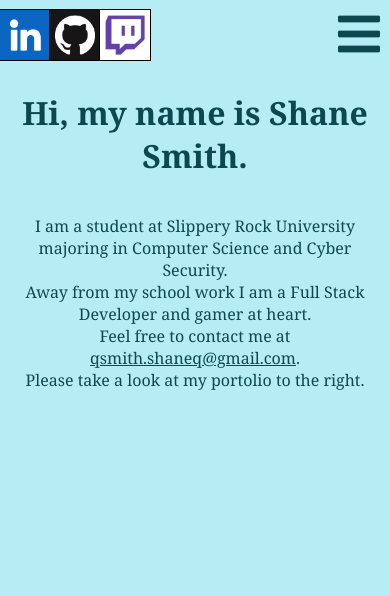
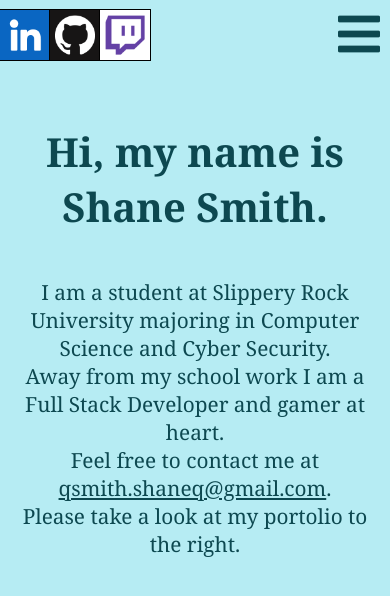
Before and after one commit to sas1041/Personal-Website, a PHP site: page / in a window 390 px wide. Shown: the top 596 px of the page. Run offline with PHP 8.4, Linux system fonts and the light colour scheme.

Commit message:
Changed css for main content

```diff
--- a/css/style.css
+++ b/css/style.css
@@ -51,11 +51,13 @@
 }
 
 #content h1 {
-  font-size: 52px;
+  font-size: 3em;
 }
 
 #content p {
-  font-size: 20px;
+  font-size: 1.2em;
+  padding: 0;
+  margin: 0.5em 0;
 }
 
 #content a:link {
@@ -553,19 +555,34 @@
             justify-content: center;
   }
   #content {
-    margin-top: 70px;
+    margin-top: 25%;
     width: 100%;
     padding: 0px 20px;
   }
   #content h1 {
-    font-size: 32px;
+    font-size: 2.5em;
   }
   #content p {
-    font-size: 16px;
-    text-align: center;
+    font-size: 1.3em;
+    margin: 0.8em 0;
   }
   #leftArrow, #rightArrow, .empty {
     display: none;
   }
+  #menu a:first-child {
+    -webkit-box-ordinal-group: 4;
+        -ms-flex-order: 3;
+            order: 3;
+  }
+  #menu a:nth-child(2) {
+    -webkit-box-ordinal-group: 2;
+        -ms-flex-order: 1;
+            order: 1;
+  }
+  #menu a:nth-child(2) {
+    -webkit-box-ordinal-group: 3;
+        -ms-flex-order: 2;
+            order: 2;
+  }
 }
 /*# sourceMappingURL=style.css.map */
--- a/css/style.sass
+++ b/css/style.sass
@@ -34,13 +34,16 @@
     flex-flow: column nowrap
     width: 60%
     h1
-        font-size: 52px
+        font-size: 3em
     p
-        font-size: 20px
+        font-size: 1.2em
+        padding: 0
+        margin: 0.5em 0
     a:link
         color: $primary-color
     a:hover
         text-decoration: none
+    #aboutme
 #projects
     display: flex
     justify-content: space-around
@@ -335,13 +338,20 @@
         align-items: flex-start
         justify-content: center
     #content
-        margin-top: 70px
+        margin-top: 25%
         width: 100%
         padding: 0px 20px
         h1
-            font-size: 32px
+            font-size: 2.5em
         p
-            font-size: 16px
-            text-align: center
+            font-size: 1.3em
+            margin: 0.8em 0
     #leftArrow, #rightArrow, .empty
         display: none
+    #menu
+        a:first-child
+            order: 3
+        a:nth-child(2)
+            order: 1
+        a:nth-child(2)
+            order: 2
```
Also changed, not shown: css/style.min.css (added), 1 other file.
